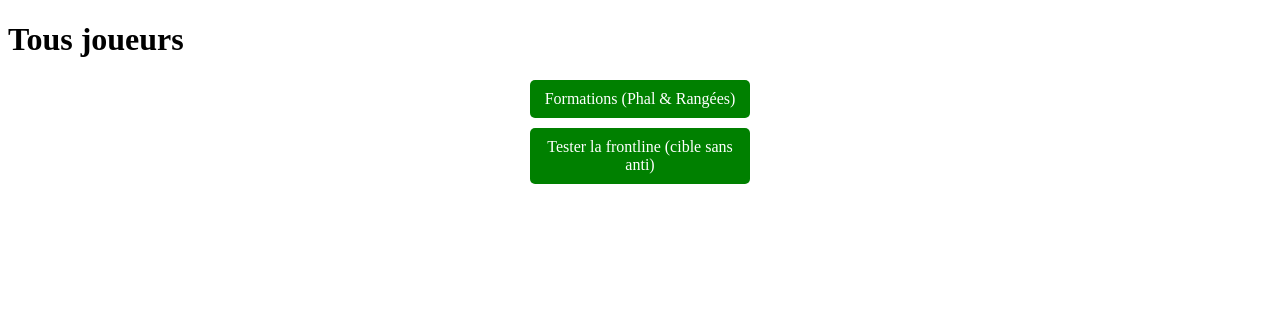
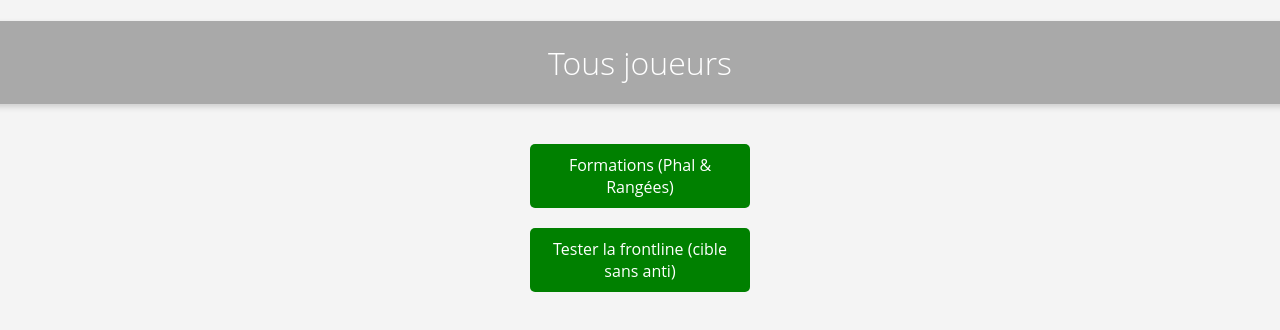
Before and after one commit to Blue2manyyy/LordsHelper, a plain HTML site: page tous-joueurs.html in a window 1280 px wide. Drawn offline with Linux system fonts and the light colour scheme.

Commit message:
v3.4
styles finis

```diff
--- a/tous-joueurs.html
+++ b/tous-joueurs.html
@@ -5,6 +5,27 @@
 <meta name="viewport" content="width=device-width, initial-scale=1.0">
 <title>Tous joueurs</title>
 <style>
+  body {
+    font-family: 'Open Sans', sans-serif;
+    margin: 0;
+    padding: 0;
+    display: flex;
+    flex-direction: column;
+    align-items: center;
+    height: 100vh;
+    background-color: #f4f4f4;
+  }
+
+  h1 {
+    background-color: #A9A9A9;
+    color: white;
+    padding: 20px;
+    width: 100%;
+    text-align: center;
+    font-weight: 300;
+    box-shadow: 0px 3px 6px rgba(0, 0, 0, 0.16);
+    margin-bottom: 30px;
+  }
   .button {
     display: block;
     width: 200px;
```
Also changed, not shown: english-docs.html (+22 -0 lines), guerre-des-merveilles.html (+21 -0 lines), index.html (+25 -8 lines).
